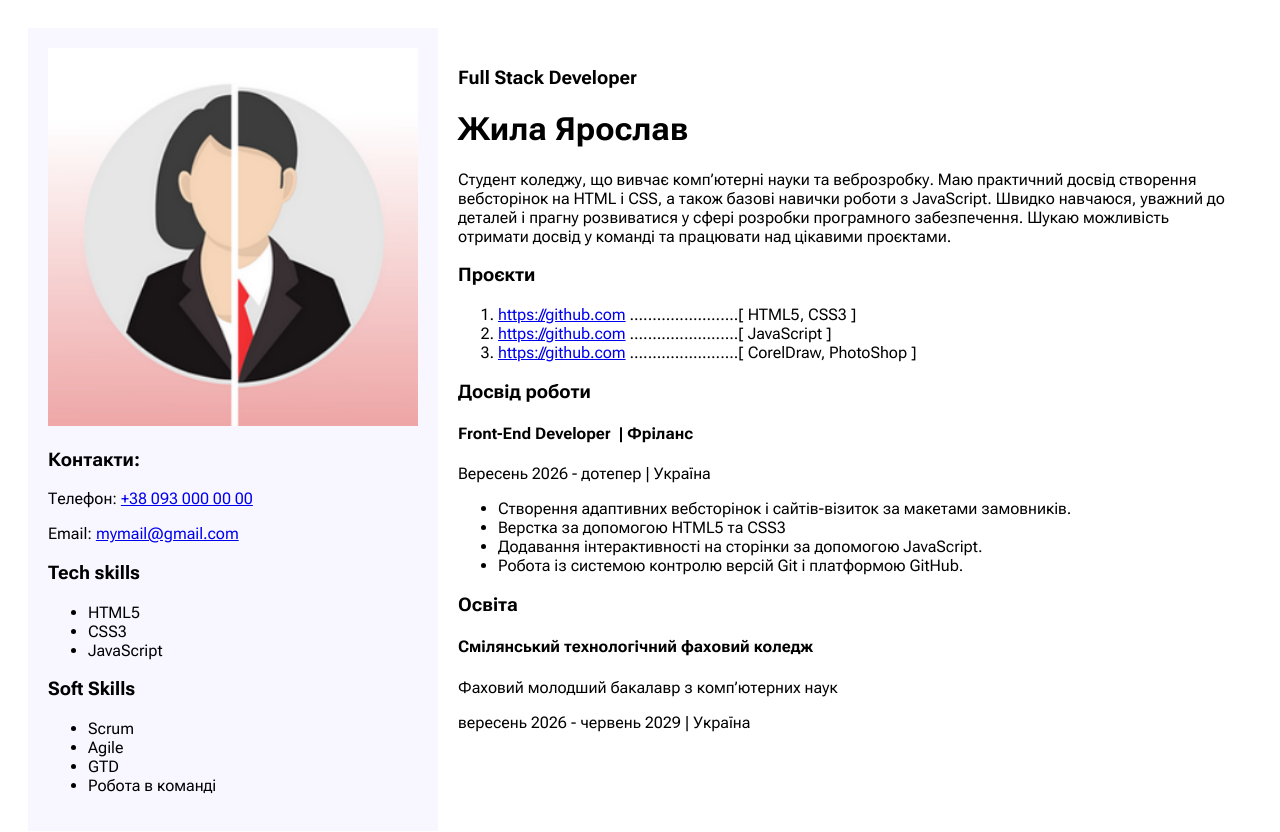
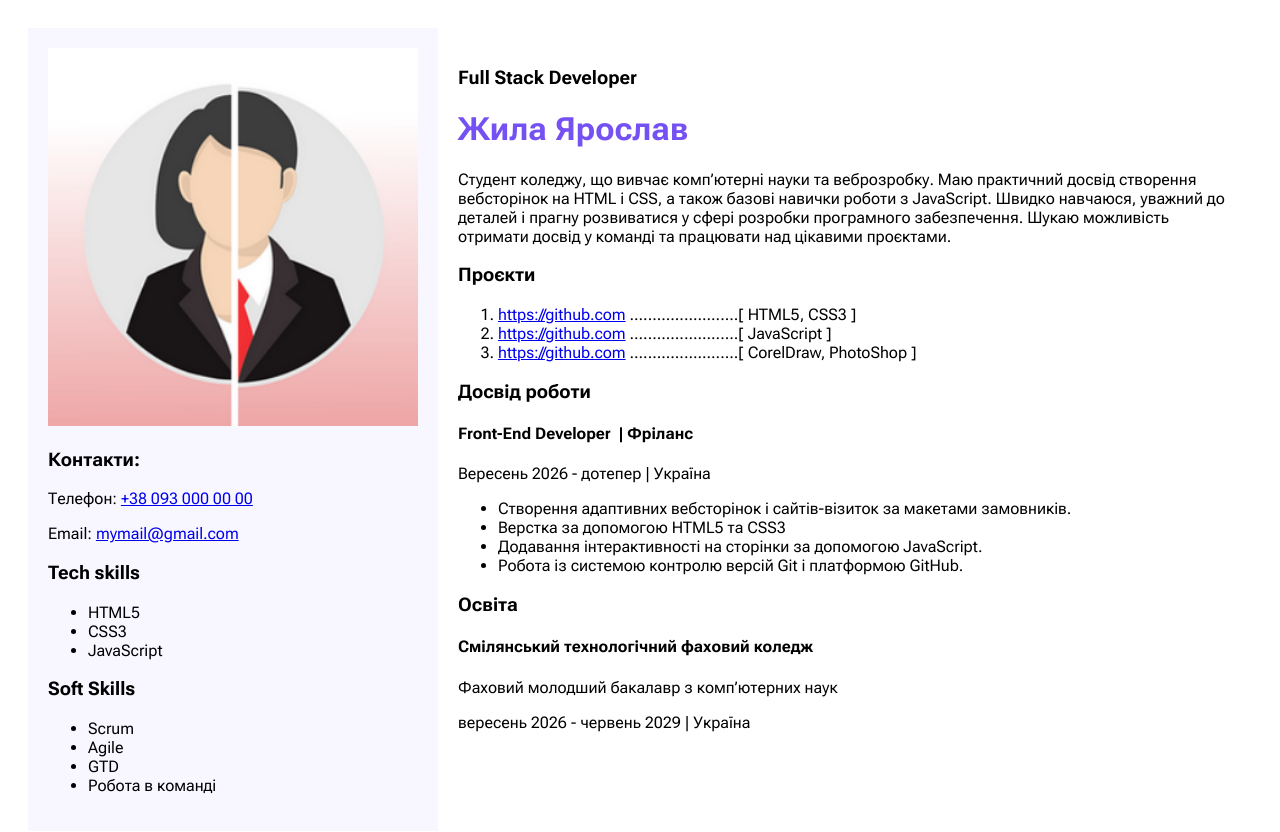
Before and after one commit to xzxzxzx-a11y/my-resume, a plain HTML site: page index.html in a window 1280 px wide. Drawn offline with Linux system fonts and the light colour scheme.

```diff
--- a/index.html
+++ b/index.html
@@ -18,6 +18,9 @@
             }
             div{
                 padding: 20px;
+            }
+            h1{
+                color: #7550f2;
             }
         </style>
     </head>
```
